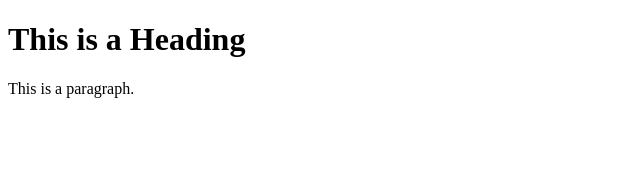
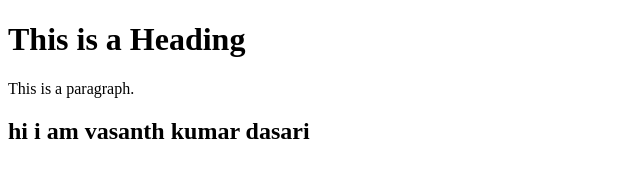
Before and after one commit to Vasanth01042002/file1, a plain HTML site: page file1.html in a window 1280 px wide. Shown: the whole page, without its empty margins (0-640 px from the left). Drawn offline with Linux system fonts and the light colour scheme.

Commit message:
Update file1.html

```diff
--- a/file1.html
+++ b/file1.html
@@ -7,6 +7,7 @@
 
 <h1>This is a Heading</h1>
 <p>This is a paragraph.</p>
+<h2> hi i am vasanth kumar dasari </h2>
 
 </body>
 </html>
```
